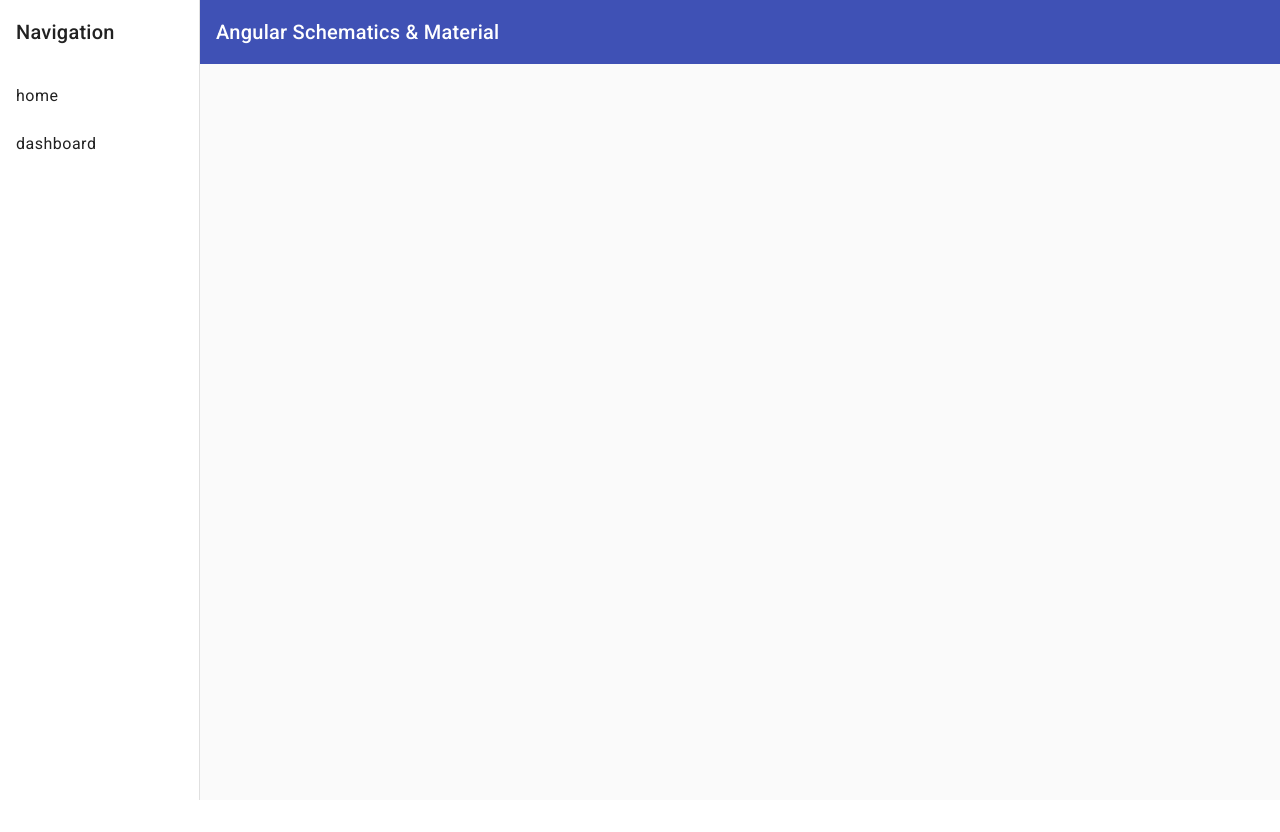
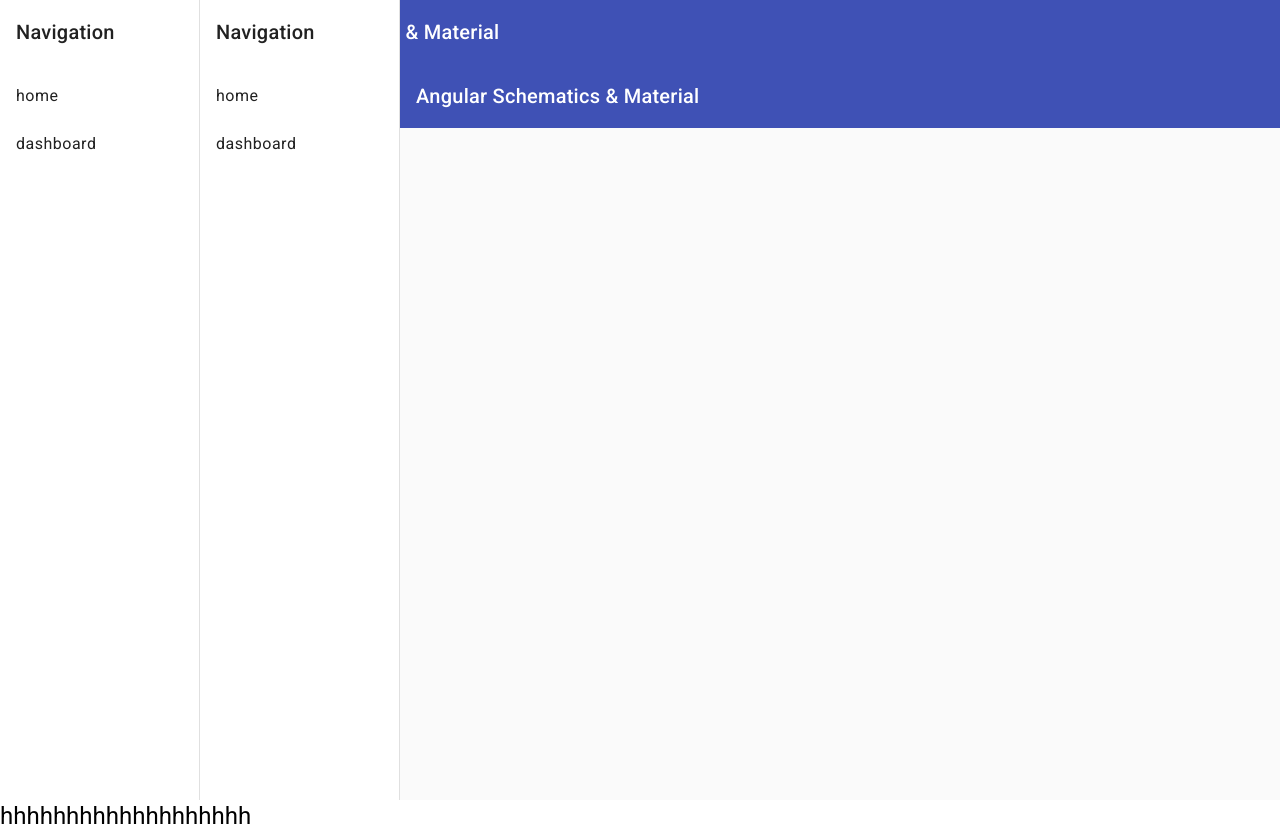
Before and after one commit to hexagramme/hexagramme.github.io, an Angular app in the folder webby/: page / in a window 1280 px wide. Before the commit the page ends 800 px from the top, so only its background shows below. Built offline with nearby package versions, Linux system fonts and the light colour scheme.

Commit message:
testing nav component

```diff
--- a/webby/src/app/app-routing.module.ts
+++ b/webby/src/app/app-routing.module.ts
@@ -5,7 +5,7 @@
 import { AppComponent } from './app.component';
 const routes: Routes = [
   {path: 'dashboard', component: DashComponent},
-  {path: 'landing', component: AppComponent}
+  {path: '', component: AppComponent}
 ];
 
 @NgModule({
--- a/webby/src/app/nav/nav.component.html
+++ b/webby/src/app/nav/nav.component.html
@@ -24,3 +24,4 @@
     <router-outlet></router-outlet>
   </mat-sidenav-content>
 </mat-sidenav-container>
+<h1> hhhhhhhhhhhhhhhhhhh</h1>
```
